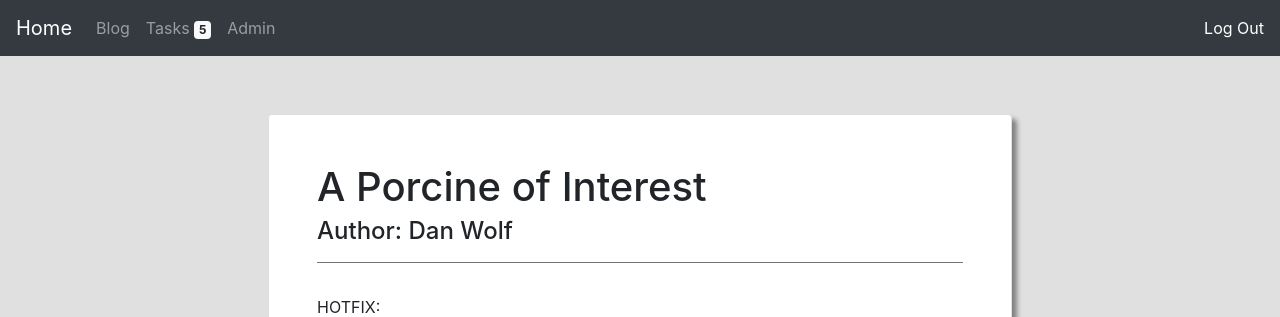
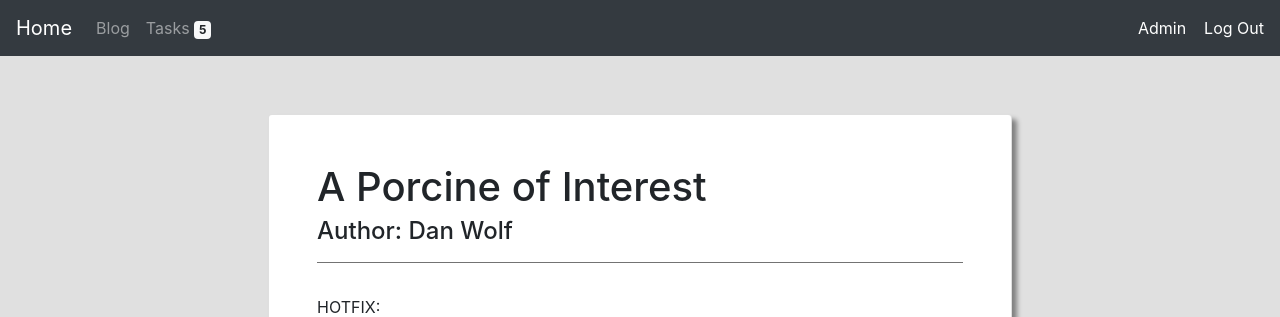
Before and after one commit to delonius/djangopractice, a Django app: page /blog/5/ in a window 1280 px wide. Shown: the top 317 px of the page. Run offline with Django 3.2, Linux system fonts and the light colour scheme; a user stored in the database is signed in; data comes from the database, SQL or seed files in the repository; some libraries are stand-ins or nearby versions.

Commit message:
moved admin button

```diff
--- a/main/templates/main/layout.html
+++ b/main/templates/main/layout.html
@@ -18,9 +18,6 @@
                         {% endif %}
                     </a>
                 {% endif %}
-                {% if request.user.is_superuser %}
-                    <a class="nav-item nav-link" href="/admin">Admin</a>
-                {% endif %}
             </div>
         </div>
         <div class="my-2 text-right my-0">
--- a/users/templates/users/index.html
+++ b/users/templates/users/index.html
@@ -7,5 +7,10 @@
         <a style="color: white;" href="{% url 'users:new' %}">Create Account</a>
     </form>
 {% else %}
-<a style="color: white;" href="{% url 'users:logout' %}">Log Out</a>
+<span style="display:inline;">
+    {% if request.user.is_superuser %}
+        <a style="color: white;" href="/admin">Admin</a>&nbsp;&nbsp;&nbsp;
+    {% endif %}
+    <a style="color: white;" href="{% url 'users:logout' %}">Log Out</a>
+</span>
 {% endif %}
```
